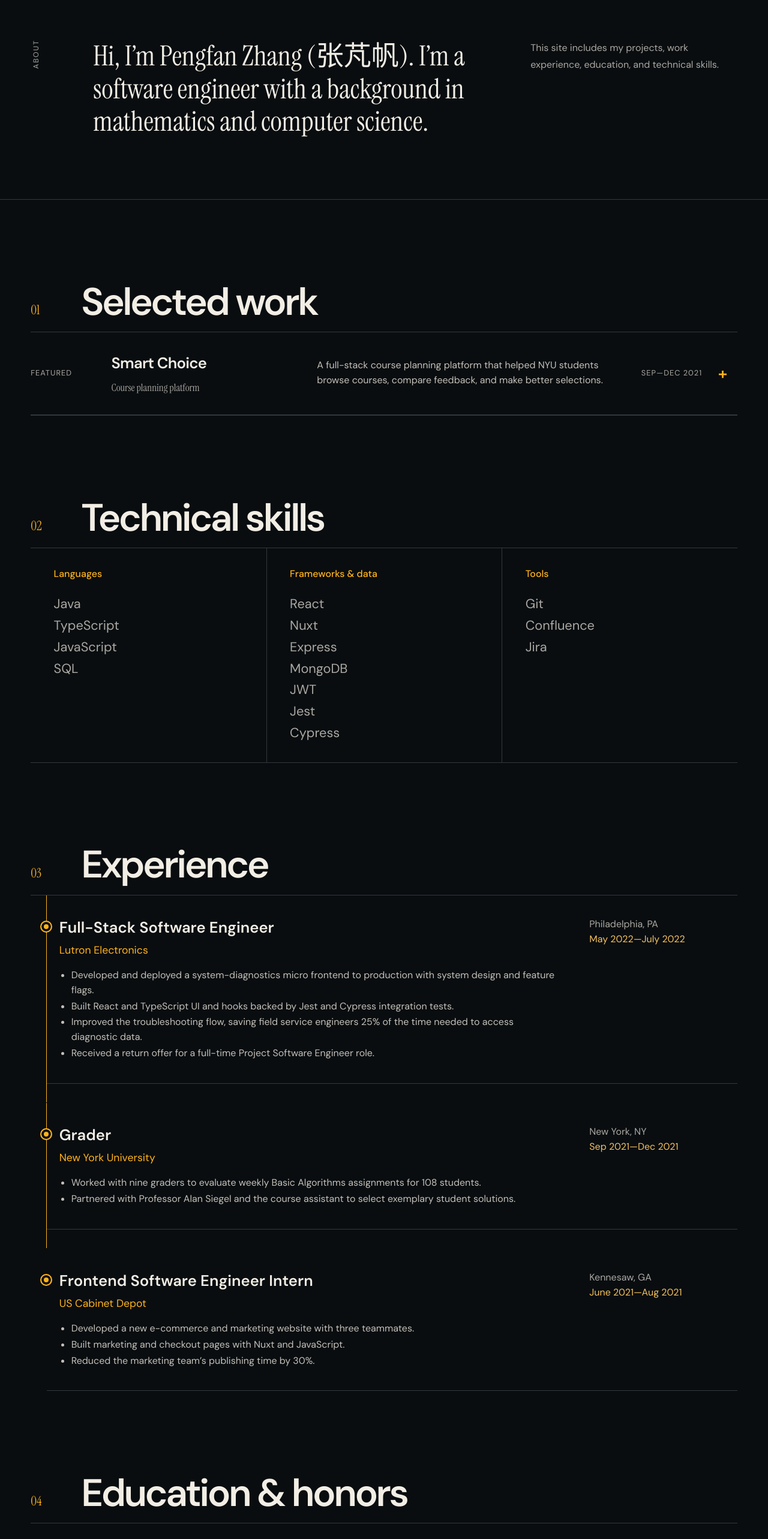
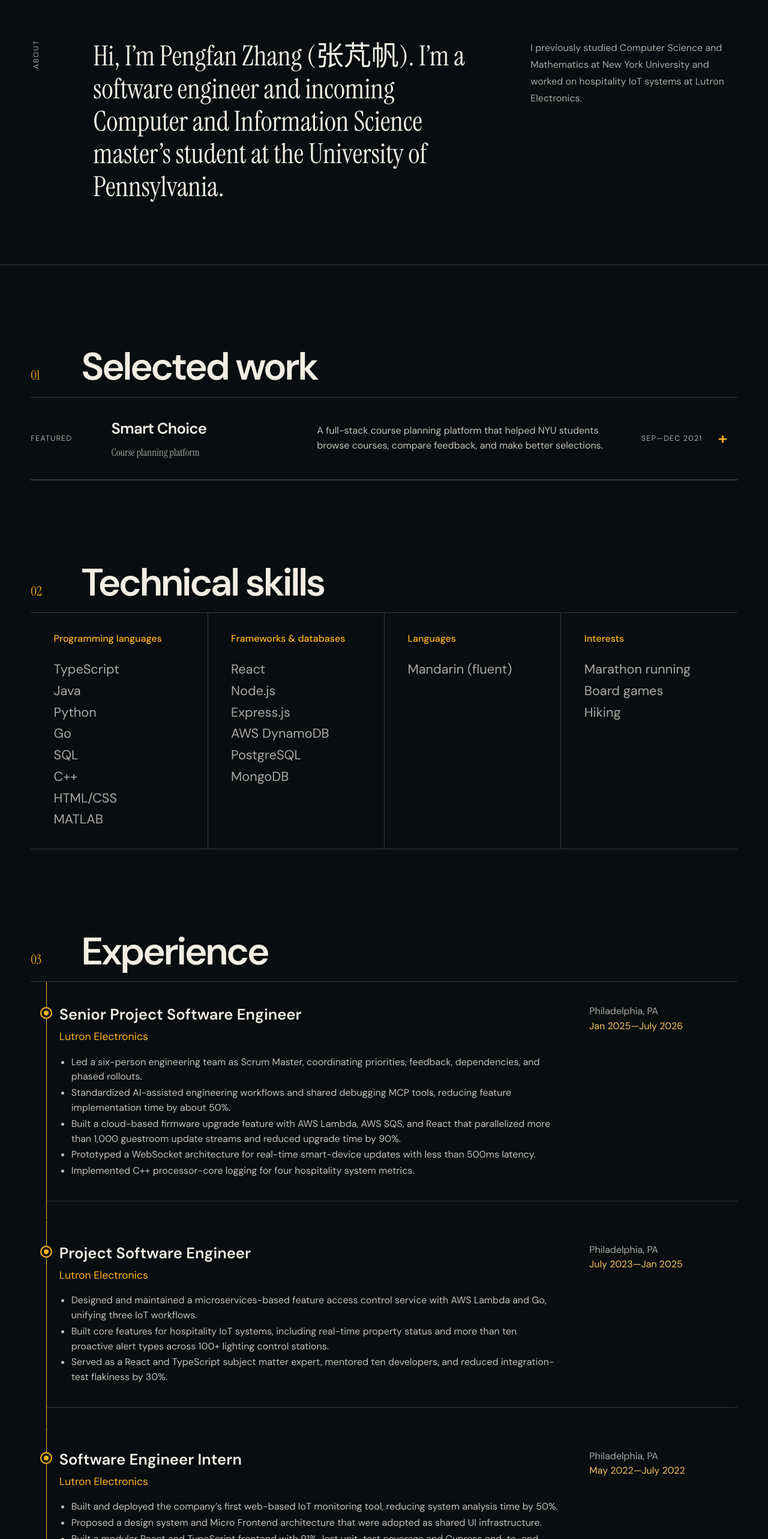
Before and after one commit to PengfanZ/PengfanZ.github.io, a React (Vite) app: page / in a window 1280 px wide. Shown: the part 836-3402 px from the top of the page at 60% size. Built offline with nearby package versions, Linux system fonts and the light colour scheme.

Commit message:
Update portfolio from current resume

```diff
--- a/src/data.ts
+++ b/src/data.ts
@@ -23,6 +23,14 @@ export type Experience = {
   highlights: string[]
 }
 
+export type Education = {
+  school: string
+  location: string
+  degree: string
+  period: string
+  details?: string[]
+}
+
 export const projects: Project[] = [
   {
     name: 'Smart Choice',
@@ -44,15 +52,38 @@ export const projects: Project[] = [
 
 export const experiences: Experience[] = [
   {
-    role: 'Full-Stack Software Engineer',
+    role: 'Senior Project Software Engineer',
+    company: 'Lutron Electronics',
+    location: 'Philadelphia, PA',
+    period: 'Jan 2025—July 2026',
+    highlights: [
+      'Led a six-person engineering team as Scrum Master, coordinating priorities, feedback, dependencies, and phased rollouts.',
+      'Standardized AI-assisted engineering workflows and shared debugging MCP tools, reducing feature implementation time by about 50%.',
+      'Built a cloud-based firmware upgrade feature with AWS Lambda, AWS SQS, and React that parallelized more than 1,000 guestroom update streams and reduced upgrade time by 90%.',
+      'Prototyped a WebSocket architecture for real-time smart-device updates with less than 500ms latency.',
+      'Implemented C++ processor-core logging for four hospitality system metrics.',
+    ],
+  },
+  {
+    role: 'Project Software Engineer',
+    company: 'Lutron Electronics',
+    location: 'Philadelphia, PA',
+    period: 'July 2023—Jan 2025',
+    highlights: [
+      'Designed and maintained a microservices-based feature access control service with AWS Lambda and Go, unifying three IoT workflows.',
+      'Built core features for hospitality IoT systems, including real-time property status and more than ten proactive alert types across 100+ lighting control stations.',
+      'Served as a React and TypeScript subject matter expert, mentored ten developers, and reduced integration-test flakiness by 30%.',
+    ],
+  },
+  {
+    role: 'Software Engineer Intern',
     company: 'Lutron Electronics',
     location: 'Philadelphia, PA',
     period: 'May 2022—July 2022',
     highlights: [
-      'Developed and deployed a system-diagnostics micro frontend to production with system design and feature flags.',
-      'Built React and TypeScript UI and hooks backed by Jest and Cypress integration tests.',
-      'Improved the troubleshooting flow, saving field service engineers 25% of the time needed to access diagnostic data.',
-      'Received a return offer for a full-time Project Software Engineer role.',
+      'Built and deployed the company’s first web-based IoT monitoring tool, reducing system analysis time by 50%.',
+      'Proposed a design system and Micro Frontend architecture that were adopted as shared UI infrastructure.',
+      'Built a modular React and TypeScript frontend with 91% Jest unit-test coverage and Cypress end-to-end tests.',
     ],
   },
   {
@@ -61,8 +92,7 @@ export const experiences: Experience[] = [
     location: 'New York, NY',
     period: 'Sep 2021—Dec 2021',
     highlights: [
-      'Worked with nine graders to evaluate weekly Basic Algorithms assignments for 108 students.',
-      'Partnered with Professor Alan Siegel and the course assistant to select exemplary student solutions.',
+      'Evaluated weekly Basic Algorithms assignments for more than 100 students and collaborated with faculty to maintain consistent grading standards.',
     ],
   },
   {
@@ -71,24 +101,45 @@ export const experiences: Experience[] = [
     location: 'Kennesaw, GA',
     period: 'June 2021—Aug 2021',
     highlights: [
-      'Developed a new e-commerce and marketing website with three teammates.',
-      'Built marketing and checkout pages with Nuxt and JavaScript.',
-      'Reduced the marketing team’s publishing time by 30%.',
+      'Developed and launched an e-commerce platform with Nuxt.js and Vuetify, improving content loading time by 20%.',
+    ],
+  },
+]
+
+export const education: Education[] = [
+  {
+    school: 'University of Pennsylvania',
+    location: 'Philadelphia, PA',
+    degree: 'M.S.E. in Computer and Information Science',
+    period: 'Aug 2026—May 2028 (Expected)',
+  },
+  {
+    school: 'New York University',
+    location: 'New York, NY',
+    degree: 'B.A. in Computer Science and Mathematics, summa cum laude',
+    period: 'Sep 2019—May 2023',
+    details: [
+      'GPA: 3.94/4.00',
+      'Dean’s List 2019–2023 · Phi Beta Kappa · University Honors Scholar',
     ],
   },
 ]
 
 export const skillGroups = [
   {
-    title: 'Languages',
-    items: ['Java', 'TypeScript', 'JavaScript', 'SQL'],
+    title: 'Programming languages',
+    items: ['TypeScript', 'Java', 'Python', 'Go', 'SQL', 'C++', 'HTML/CSS', 'MATLAB'],
   },
   {
-    title: 'Frameworks & data',
-    items: ['React', 'Nuxt', 'Express', 'MongoDB', 'JWT', 'Jest', 'Cypress'],
+    title: 'Frameworks & databases',
+    items: ['React', 'Node.js', 'Express.js', 'AWS DynamoDB', 'PostgreSQL', 'MongoDB'],
   },
   {
-    title: 'Tools',
-    items: ['Git', 'Confluence', 'Jira'],
+    title: 'Languages',
+    items: ['Mandarin (fluent)'],
+  },
+  {
+    title: 'Interests',
+    items: ['Marathon running', 'Board games', 'Hiking'],
   },
 ]
--- a/src/layout/SiteHeader.tsx
+++ b/src/layout/SiteHeader.tsx
@@ -33,7 +33,7 @@ function NavigationLinks({ onNavigate }: { onNavigate?: () => void }) {
       ))}
       <Anchor
         className={classes.resumeLink}
-        href="/resources/pengfan-nyu-cs.pdf"
+        href="/resources/pengfan_resume.pdf"
         rel="noreferrer"
         target="_blank"
       >
--- a/src/sections/AboutSection.tsx
+++ b/src/sections/AboutSection.tsx
@@ -12,14 +12,16 @@ export function AboutSection() {
         </Grid.Col>
         <Grid.Col span={{ base: 12, sm: 7 }}>
           <Text className={classes.lead}>
-            Hi, I’m Pengfan Zhang (张芃帆). I’m a software engineer with a
-            background in mathematics and computer science.
+            Hi, I’m Pengfan Zhang (张芃帆). I’m a software engineer and incoming
+            Computer and Information Science master’s student at the University
+            of Pennsylvania.
           </Text>
         </Grid.Col>
         <Grid.Col span={{ base: 12, sm: 4 }}>
           <Text className={classes.copy}>
-            This site includes my projects, work experience, education, and
-            technical skills.
+            I previously studied Computer Science and Mathematics at New York
+            University and worked on hospitality IoT systems at Lutron
+            Electronics.
           </Text>
         </Grid.Col>
       </Grid>
--- a/src/sections/ContactSection.tsx
+++ b/src/sections/ContactSection.tsx
@@ -26,7 +26,9 @@ export function ContactSection() {
       <Grid className={classes.layout} gap={{ base: 48, md: 96 }}>
         <Grid.Col span={{ base: 12, md: 4 }}>
           <Stack component="address" className={classes.address} gap="lg">
-            <Anchor href="mailto:pz723@nyu.edu">pz723@nyu.edu</Anchor>
+            <Anchor href="mailto:pengfanz139@gmail.com">
+              pengfanz139@gmail.com
+            </Anchor>
             <Anchor href="tel:+19172397253">917 239 7253</Anchor>
             <Anchor
               href="https://linkedin.com/in/pengfan-zhang-1002021a3"
--- a/src/sections/EducationSection.module.css
+++ b/src/sections/EducationSection.module.css
@@ -1,7 +1,14 @@
 .content {
+  border-bottom: 1px solid var(--portfolio-line);
+}
+
+.entry {
   gap: 2rem;
   padding: 2.5rem 0;
-  border-bottom: 1px solid var(--portfolio-line);
+}
+
+.entry + .entry {
+  border-top: 1px solid var(--portfolio-line);
 }
 
 .title {
@@ -13,17 +20,24 @@
   color: var(--portfolio-muted);
 }
 
-.honor {
-  display: inline-flex;
-  align-items: center;
-  gap: 0.4rem;
-  color: var(--portfolio-accent);
-  font-family: 'Instrument Serif', Georgia, serif;
-  font-size: 1.25rem;
-  font-style: italic;
-  text-decoration: none;
+.details {
+  margin-top: 0.5rem;
+  color: var(--portfolio-muted);
 }
 
-.honor:hover {
-  color: var(--portfolio-paper);
+.meta {
+  align-items: flex-end;
+  color: var(--portfolio-muted);
+  text-align: right;
 }
+
+.meta p + p {
+  color: var(--portfolio-accent-soft);
+}
+
+@media (max-width: 48em) {
+  .meta {
+    align-items: flex-start;
+    text-align: left;
+  }
+}
--- a/src/sections/EducationSection.tsx
+++ b/src/sections/EducationSection.tsx
@@ -1,6 +1,6 @@
-import { Anchor, Box, Group, Stack, Text, Title } from '@mantine/core'
-import { ArrowIcon } from '../components/ArrowIcon'
+import { Box, Group, List, Stack, Text, Title } from '@mantine/core'
 import { SectionHeading } from '../components/SectionHeading'
+import { education } from '../data'
 import sectionClasses from './Section.module.css'
 import classes from './EducationSection.module.css'
 
@@ -10,24 +10,34 @@ export function EducationSection() {
       <SectionHeading id="education" number="04">
         Education & honors
       </SectionHeading>
-      <Group className={classes.content} justify="space-between" wrap="wrap">
-        <Stack gap={4}>
-          <Title className={classes.title} order={3}>
-            New York University
-          </Title>
-          <Text className={classes.degree}>
-            B.A. Mathematics and Computer Science · Class of 2023
-          </Text>
-        </Stack>
-        <Anchor
-          className={classes.honor}
-          href="https://cas.nyu.edu/content/nyu-as/cas/academic-programs/bulletin/policies/honors-and-awards.html"
-          rel="noreferrer"
-          target="_blank"
-        >
-          Dean’s List · 2019—2022 <ArrowIcon external />
-        </Anchor>
-      </Group>
+      <Stack className={classes.content} gap={0}>
+        {education.map((entry) => (
+          <Group
+            className={classes.entry}
+            justify="space-between"
+            key={entry.school}
+            wrap="wrap"
+          >
+            <Stack gap={4}>
+              <Title className={classes.title} order={3}>
+                {entry.school}
+              </Title>
+              <Text className={classes.degree}>{entry.degree}</Text>
+              {entry.details ? (
+                <List className={classes.details} spacing={2}>
+                  {entry.details.map((detail) => (
+                    <List.Item key={detail}>{detail}</List.Item>
+                  ))}
+                </List>
+              ) : null}
+            </Stack>
+            <Stack className={classes.meta} gap={2}>
+              <Text>{entry.location}</Text>
+              <Text>{entry.period}</Text>
+            </Stack>
+          </Group>
+        ))}
+      </Stack>
     </Box>
   )
 }
--- a/src/sections/SkillsSection.module.css
+++ b/src/sections/SkillsSection.module.css
@@ -26,6 +26,20 @@
   line-height: 1.65;
 }
 
+@media (min-width: 48em) and (max-width: 62em) {
+  .group + .group {
+    border-left: 0;
+  }
+
+  .group:nth-child(even) {
+    border-left: 1px solid var(--portfolio-line);
+  }
+
+  .group:nth-child(n + 3) {
+    border-top: 1px solid var(--portfolio-line);
+  }
+}
+
 @media (max-width: 48em) {
   .group {
     min-height: 0;
--- a/src/sections/SkillsSection.tsx
+++ b/src/sections/SkillsSection.tsx
@@ -10,7 +10,11 @@ export function SkillsSection() {
       <SectionHeading id="skills" number="02">
         Technical skills
       </SectionHeading>
-      <SimpleGrid className={classes.grid} cols={{ base: 1, sm: 3 }} spacing={0}>
+      <SimpleGrid
+        className={classes.grid}
+        cols={{ base: 1, sm: 2, lg: 4 }}
+        spacing={0}
+      >
         {skillGroups.map((group) => (
           <Box className={classes.group} key={group.title}>
             <Title className={classes.title} order={3}>
```
Also changed, not shown: 1 other file (tests, documents, lock files or other folders).
